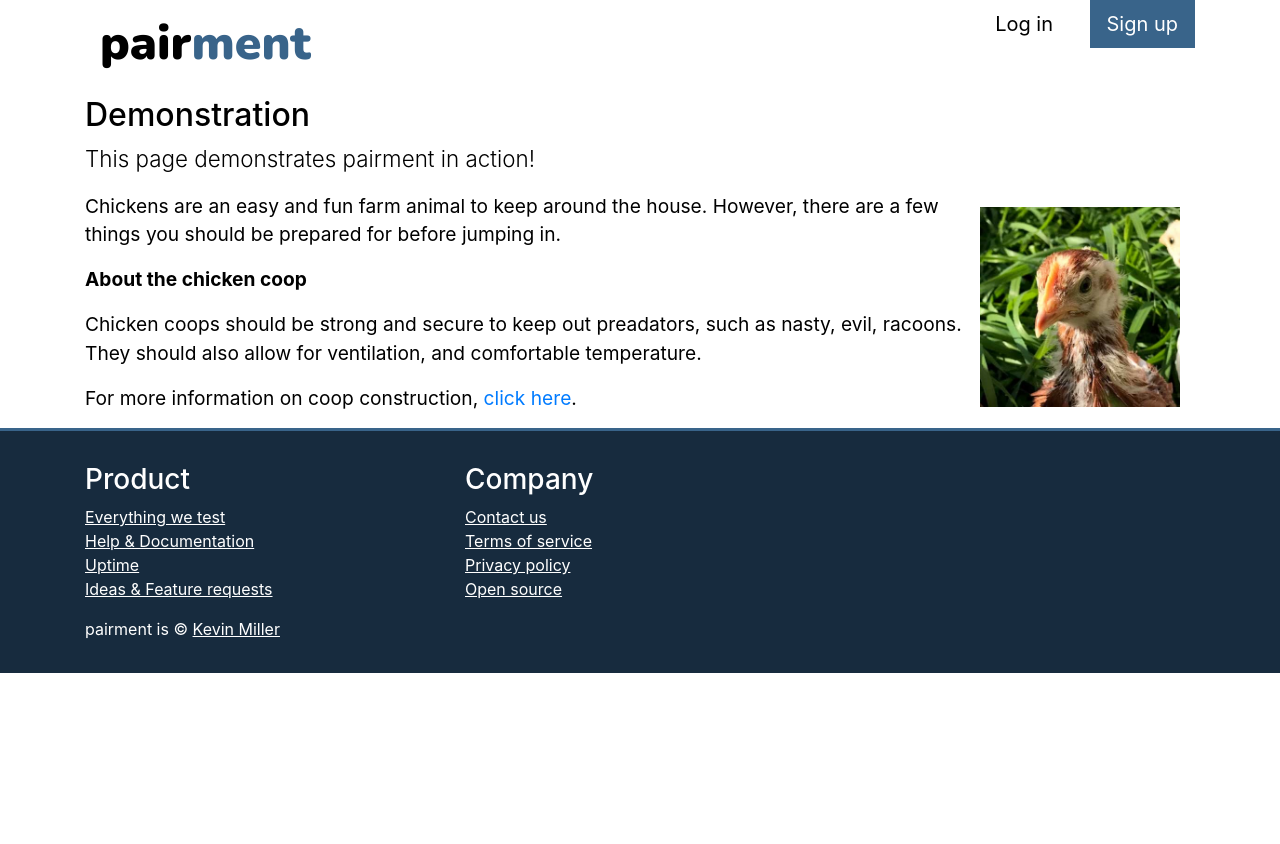
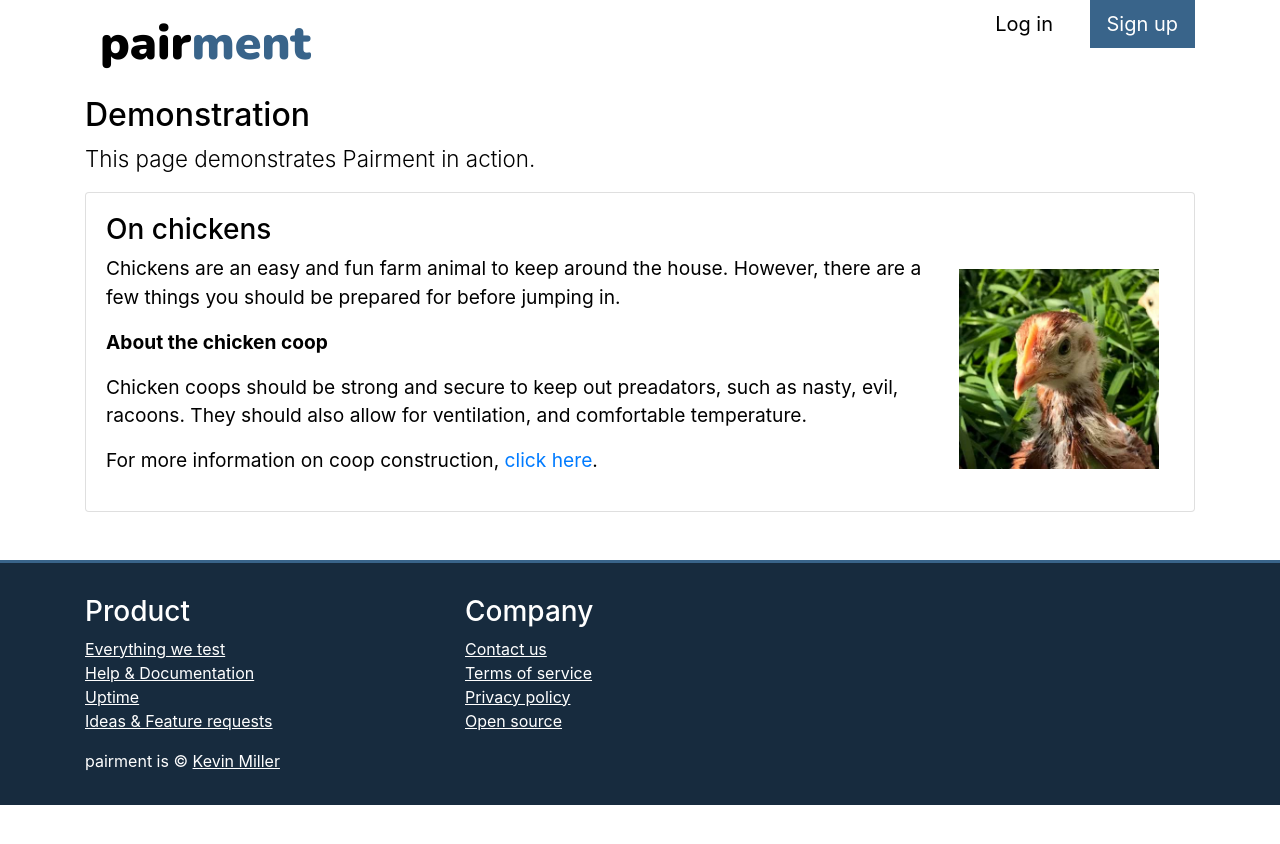
Before and after one commit to pairment/pairment.github.com, a Jekyll site: the page built from demo.html, in a window 1280 px wide. Shown: the top 844 px of the page. Built offline with Jekyll 4.4.1, drawn with Linux system fonts in a browser that asks for light colours.

Commit message:
Box around content.

```diff
--- a/demo.html
+++ b/demo.html
@@ -12,7 +12,10 @@ title: Pairment demo
       </div>
     </div>
     <h2>Demonstration</h2>
-    <p class="lead">This page demonstrates pairment in action!
+    <p class="lead">This page demonstrates Pairment in action.</p>
+    <div class="card mb-5">
+      <div class="card-body">
+        <h3>On chickens</h3>
         <div class="content">
           <img src="images/chicken.jpg" style="width: 200px; float: right; margin: 15px;">
           <p>Chickens are an easy and fun farm animal to keep around the house. However, there are a few things you should be prepared for before jumping in.</p>
@@ -21,6 +24,8 @@ title: Pairment demo
           <p>For more information on coop construction, <a href="#coop">click here</a>.</p>
         </div>
       </div>
+    </div>
+  </div>
   <script type="text/javascript">
     (function(w,d,t,u,n,s,e){w['A11yObject']=n;w[n]=w[n]||function(){
     (w[n].q=w[n].q||[]).push(arguments);};s=d.createElement(t);
```
Lines whose indentation alone changed are shown as unchanged.
